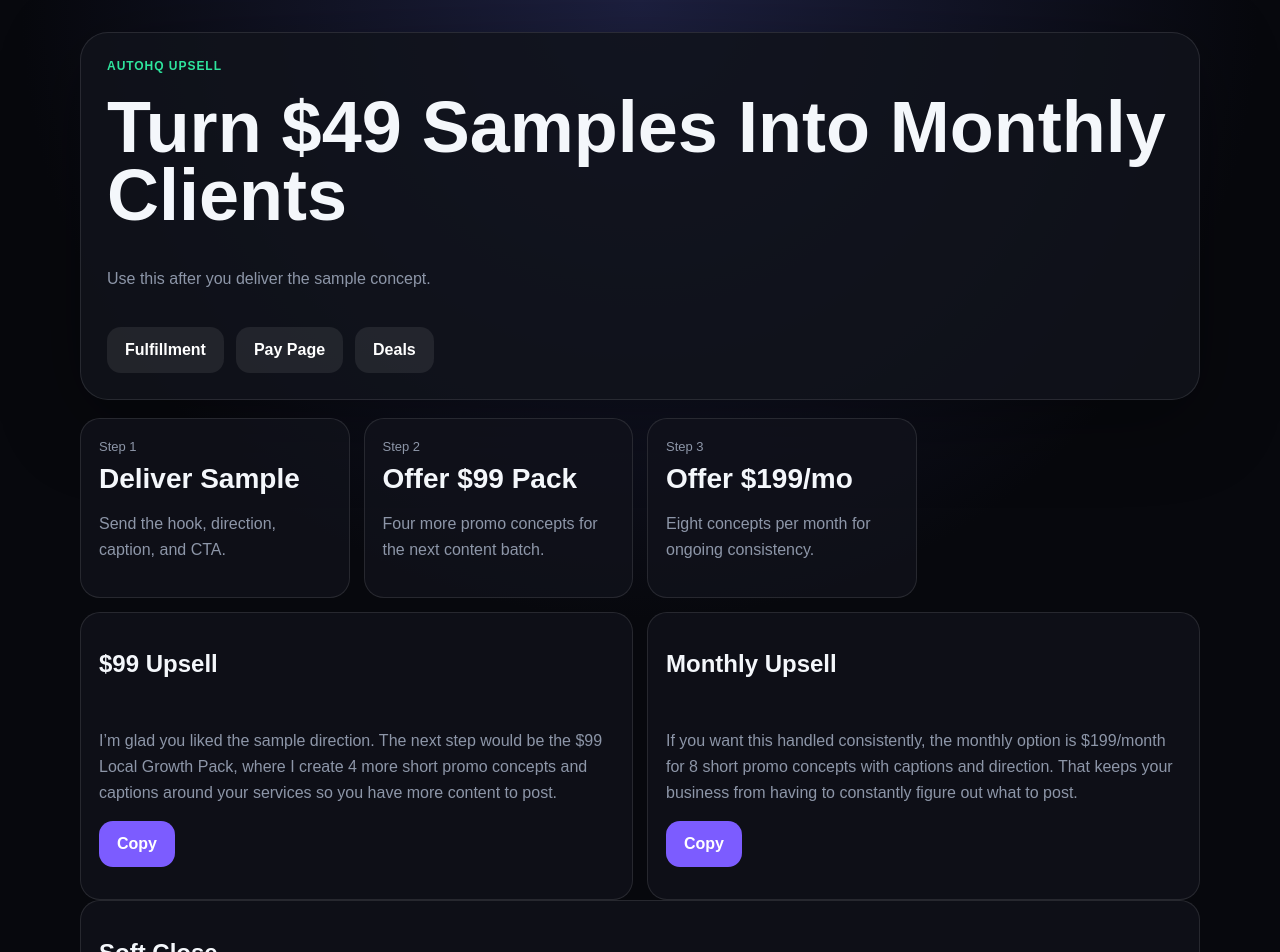
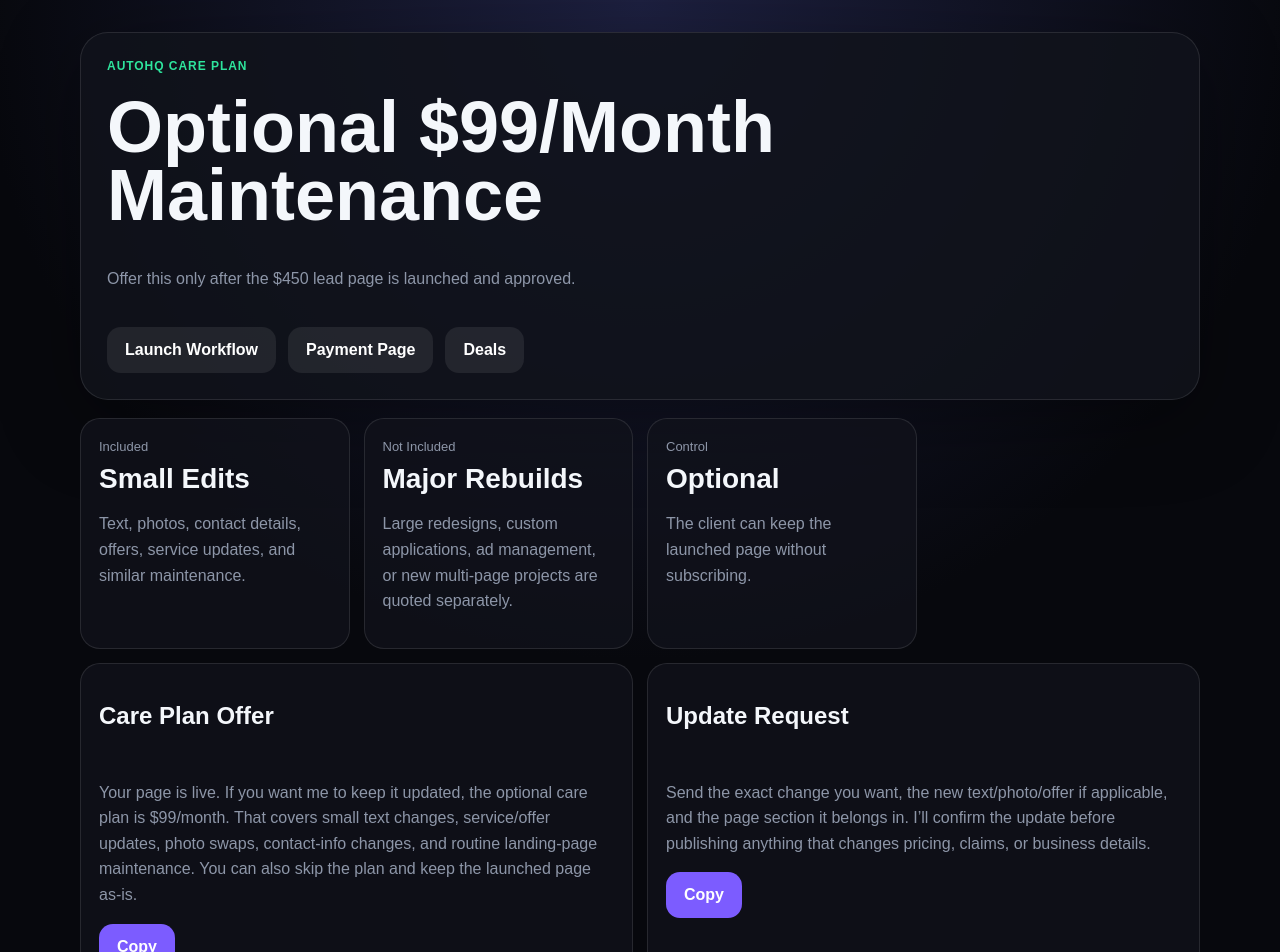
Before and after one commit to GCreative850/auto, a Next.js app: page /upsell in a window 1280 px wide. Shown: the top 952 px of the page. Built offline with nearby package versions, Linux system fonts and the light colour scheme.

Commit message:
Replace content upsell with optional care plan

```diff
--- a/app/upsell/page.tsx
+++ b/app/upsell/page.tsx
@@ -1,8 +1,8 @@
 "use client";
 
-const firstUpsell = `I’m glad you liked the sample direction. The next step would be the $99 Local Growth Pack, where I create 4 more short promo concepts and captions around your services so you have more content to post.`;
-const monthlyUpsell = `If you want this handled consistently, the monthly option is $199/month for 8 short promo concepts with captions and direction. That keeps your business from having to constantly figure out what to post.`;
-const softClose = `Want me to continue with the $99 pack, or would the $199/month plan make more sense so you have ongoing content ideas each month?`;
+const carePlan = `Your page is live. If you want me to keep it updated, the optional care plan is $99/month. That covers small text changes, service/offer updates, photo swaps, contact-info changes, and routine landing-page maintenance. You can also skip the plan and keep the launched page as-is.`;
+const updateRequest = `Send the exact change you want, the new text/photo/offer if applicable, and the page section it belongs in. I’ll confirm the update before publishing anything that changes pricing, claims, or business details.`;
+const softClose = `Would you like the optional $99/month care plan, or do you want to keep the page as a one-time launch for now?`;
 
 export default function UpsellPage() {
   async function copy(text: string) {
@@ -12,25 +12,25 @@
   return (
     <main className="container">
       <section className="hero">
-        <div className="kicker">AutoHQ Upsell</div>
-        <h1>Turn $49 Samples Into Monthly Clients</h1>
-        <p>Use this after you deliver the sample concept.</p>
+        <div className="kicker">AutoHQ Care Plan</div>
+        <h1>Optional $99/Month Maintenance</h1>
+        <p>Offer this only after the $450 lead page is launched and approved.</p>
         <div className="actions">
-          <a className="secondary" href="/fulfillment">Fulfillment</a>
-          <a className="secondary" href="/pay">Pay Page</a>
+          <a className="secondary" href="/fulfillment">Launch Workflow</a>
+          <a className="secondary" href="/pay">Payment Page</a>
           <a className="secondary" href="/deals">Deals</a>
         </div>
       </section>
 
       <section className="grid">
-        <div className="card"><span>Step 1</span><strong>Deliver Sample</strong><p>Send the hook, direction, caption, and CTA.</p></div>
-        <div className="card"><span>Step 2</span><strong>Offer $99 Pack</strong><p>Four more promo concepts for the next content batch.</p></div>
-        <div className="card"><span>Step 3</span><strong>Offer $199/mo</strong><p>Eight concepts per month for ongoing consistency.</p></div>
+        <div className="card"><span>Included</span><strong>Small Edits</strong><p>Text, photos, contact details, offers, service updates, and similar maintenance.</p></div>
+        <div className="card"><span>Not Included</span><strong>Major Rebuilds</strong><p>Large redesigns, custom applications, ad management, or new multi-page projects are quoted separately.</p></div>
+        <div className="card"><span>Control</span><strong>Optional</strong><p>The client can keep the launched page without subscribing.</p></div>
       </section>
 
       <section className="board">
-        <div className="card"><h2>$99 Upsell</h2><div className="item"><p>{firstUpsell}</p><button className="primary button-reset small" onClick={() => copy(firstUpsell)}>Copy</button></div></div>
-        <div className="card"><h2>Monthly Upsell</h2><div className="item"><p>{monthlyUpsell}</p><button className="primary button-reset small" onClick={() => copy(monthlyUpsell)}>Copy</button></div></div>
+        <div className="card"><h2>Care Plan Offer</h2><div className="item"><p>{carePlan}</p><button className="primary button-reset small" onClick={() => copy(carePlan)}>Copy</button></div></div>
+        <div className="card"><h2>Update Request</h2><div className="item"><p>{updateRequest}</p><button className="primary button-reset small" onClick={() => copy(updateRequest)}>Copy</button></div></div>
       </section>
 
       <section className="card">
```
